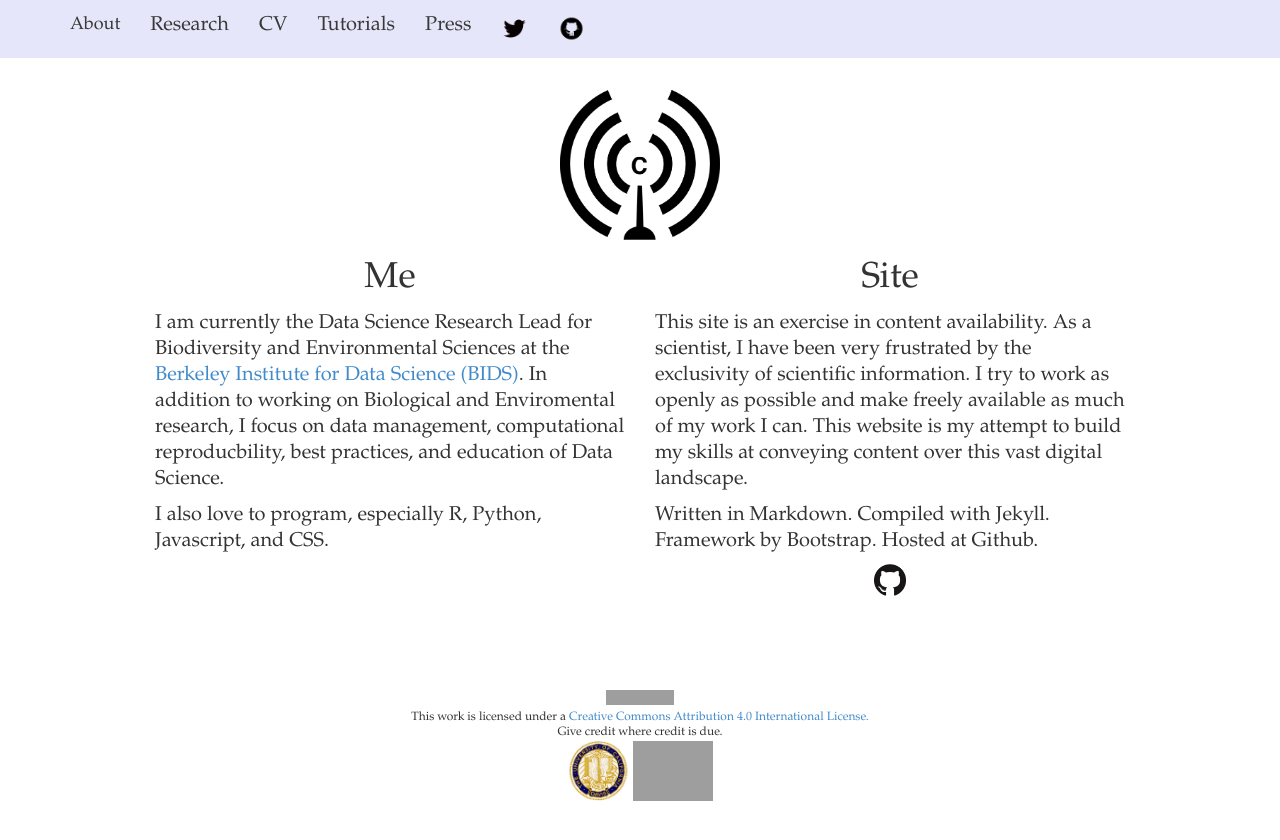
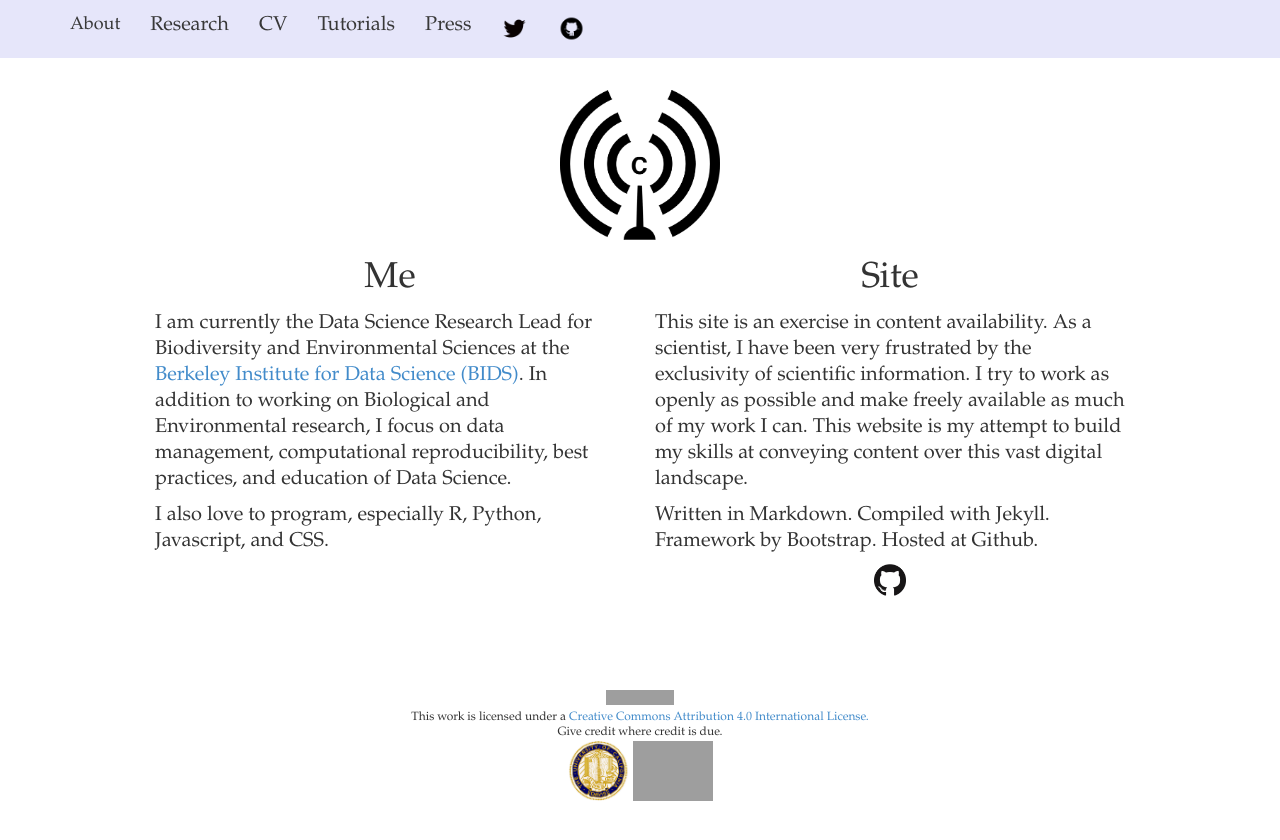
Before and after one commit to iamciera/creports, a Jekyll site: the page built from index.html, in a window 1280 px wide. Shown: the top 840 px of the page. Built offline with Jekyll 4.4.1, drawn with Linux system fonts in a browser that asks for light colours; nearby versions of some CDN libraries; the list of posts is cut into pages by our own code; grey boxes are pictures that could not be loaded.

Commit message:
spelling

```diff
--- a/index.html
+++ b/index.html
@@ -25,7 +25,7 @@ layout: default
                 </div>
 
             	<p>
-            	I am currently the Data Science Research Lead for Biodiversity and Environmental Sciences at the <a href = "https://bids.berkeley.edu/">Berkeley Institute for Data Science (BIDS)</a>.  In addition to working on Biological and Enviromental research, I focus on data management, computational reproducbility, best practices, and education of Data Science.
+            	I am currently the Data Science Research Lead for Biodiversity and Environmental Sciences at the <a href = "https://bids.berkeley.edu/">Berkeley Institute for Data Science (BIDS)</a>.  In addition to working on Biological and Environmental research, I focus on data management, computational reproducibility, best practices, and education of Data Science.
 
                 <p>I also love to program, especially R, Python, Javascript, and CSS.</p>
             	</p>
```
